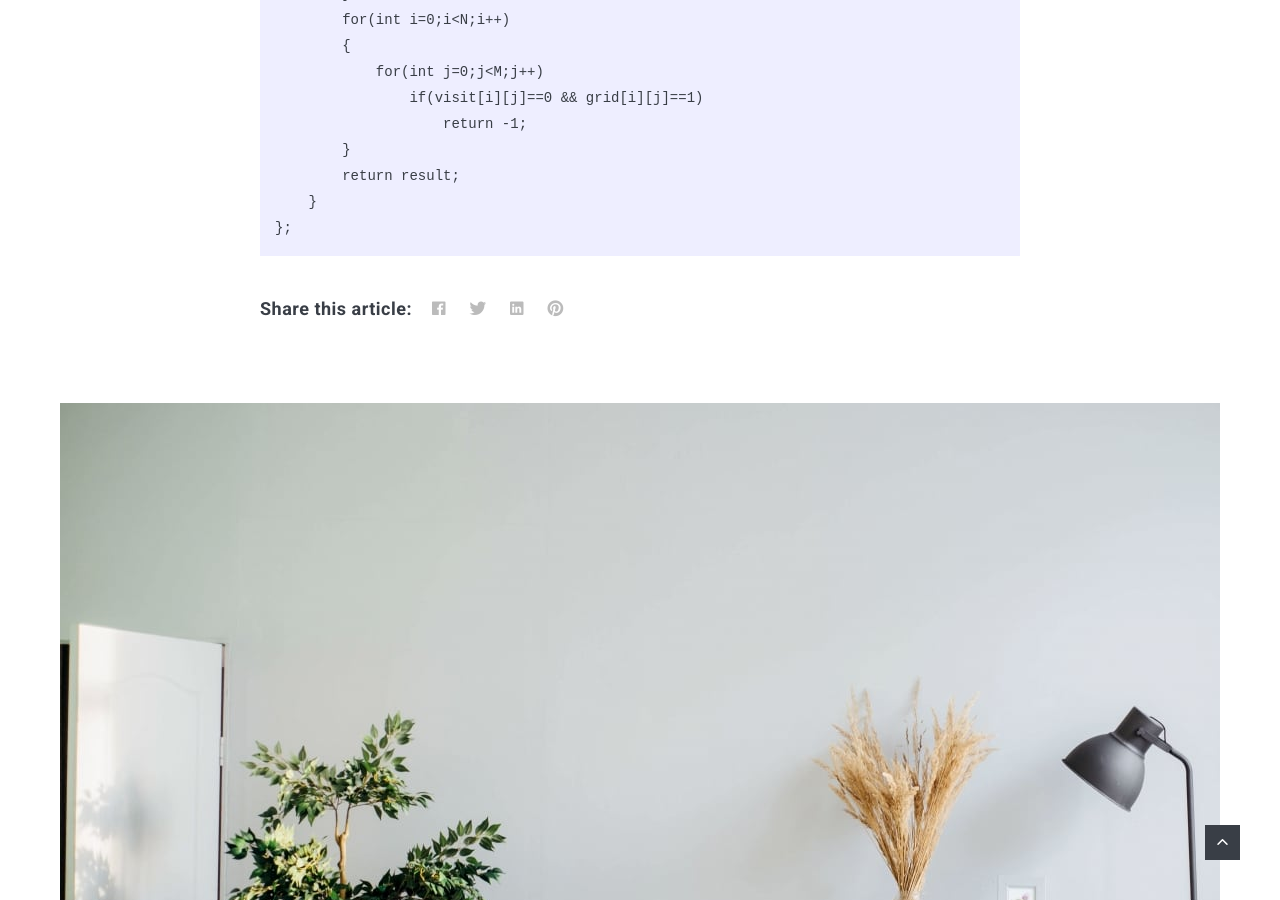
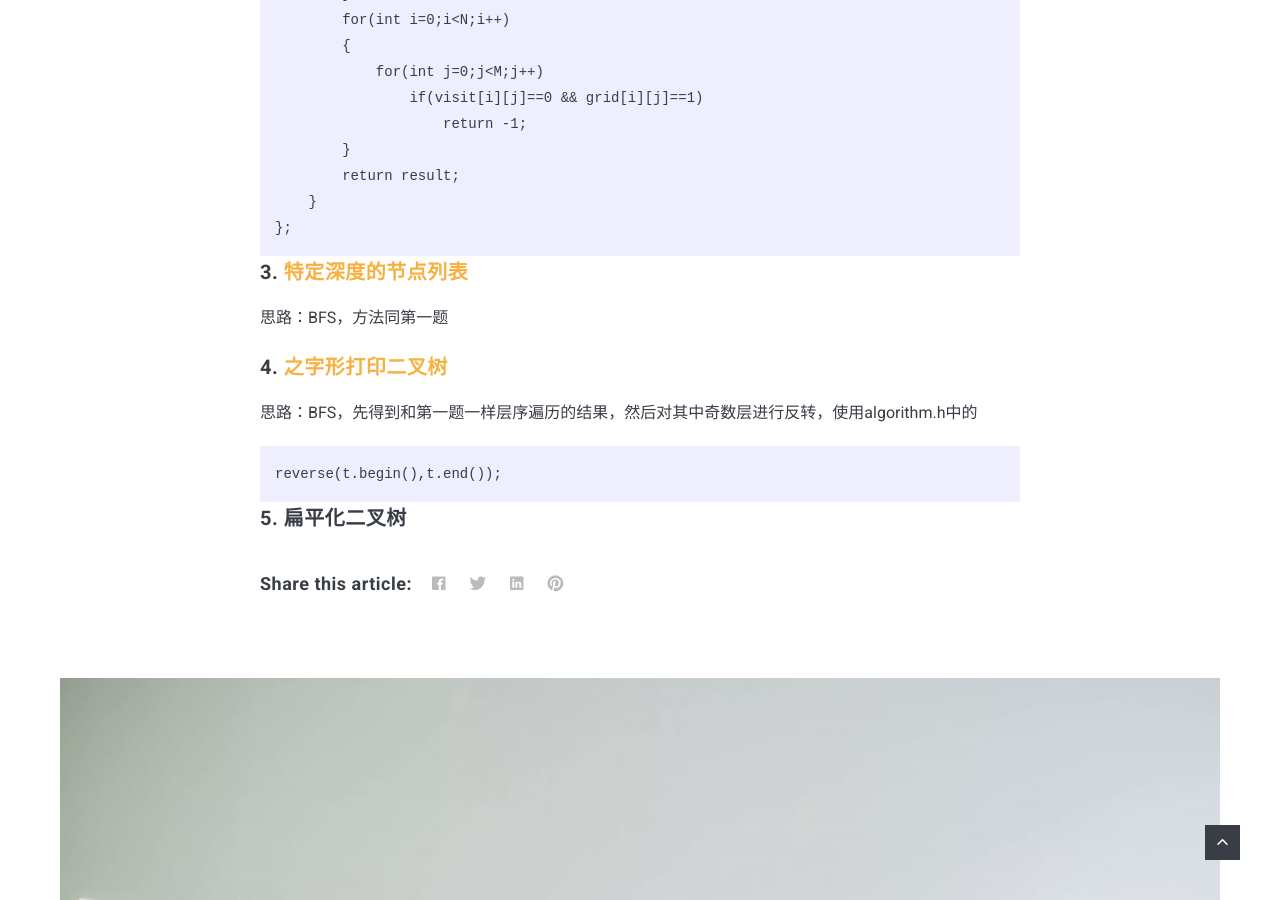
Before and after one commit to ivy-lv11/ivy-lv11.github.io, a Jekyll site: the page built from _posts/2020-09-03-BFS.markdown, in a window 1280 px wide and 900 px high, scrolled down 4092 px. Built offline with Jekyll 4.4.1, drawn with Linux system fonts in a browser that asks for light colours; nearby versions of some CDN libraries; comment, search, counter and statistics services are not loaded.

Commit message:
add some more

````diff
--- a/_posts/2020-09-03-BFS.markdown
+++ b/_posts/2020-09-03-BFS.markdown
@@ -129,3 +129,14 @@ public:
     }
 };
 ```
+
+#### 3. [特定深度的节点列表](https://leetcode-cn.com/problems/list-of-depth-lcci/)
+思路：BFS，方法同第一题
+
+#### 4. [之字形打印二叉树](https://leetcode-cn.com/problems/cong-shang-dao-xia-da-yin-er-cha-shu-iii-lcof/)
+思路：BFS，先得到和第一题一样层序遍历的结果，然后对其中奇数层进行反转，使用algorithm.h中的
+```
+reverse(t.begin(),t.end());
+```
+
+#### 5. 扁平化二叉树
````
